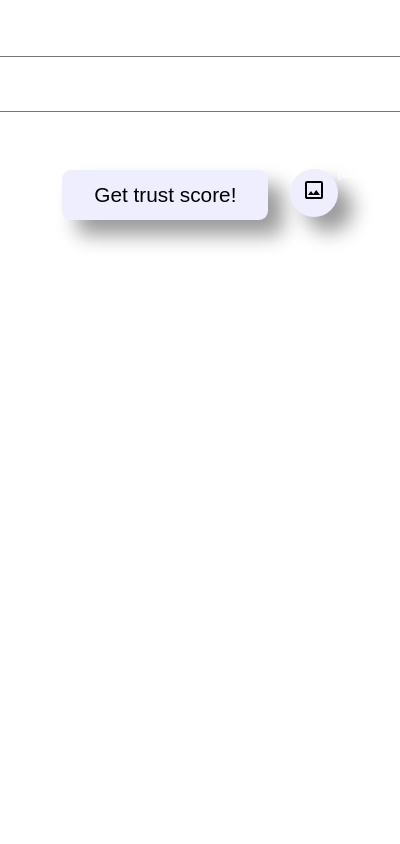
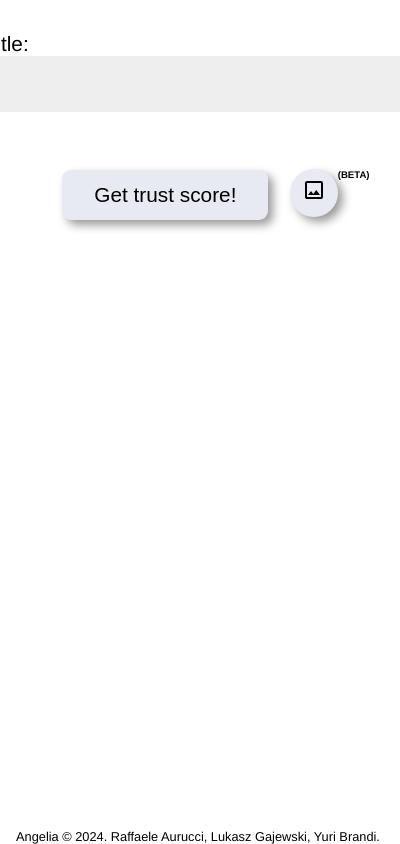
Before and after one commit to YuriBrandi/Angelia, a browser extension: page angelia_extension/popup/index.html in a window 400 px wide. Both pictures are taken after a click on the button 148 px from the left and 73 px from the top of the page. Shown: the top 844 px of the page. Drawn offline with Linux system fonts and the light colour scheme.

Commit message:
Fixed popup in light mode

```diff
--- a/angelia_extension/popup/css/index.css
+++ b/angelia_extension/popup/css/index.css
@@ -44,6 +44,7 @@ body {
   max-height: 130px;
 
   border-radius: 9px;
+  border: none;
   padding: .5rem 1rem;
 }
 
@@ -117,7 +118,7 @@ button:hover {
   text-align: left;
   font-size: 1rem;
   max-height: 80px;
-  overflow:scroll
+  overflow:scroll;
 }
 
 footer {
@@ -146,11 +147,27 @@ footer {
 }
 
 @media (prefers-color-scheme: light) {
-  button {
-    background: #eef;
+
+  .container {
+    color: black;
   }
 
-  button:hover {
-    background: #cce;
+  button {
+    background-color: #e7eaf2;
+    color: black;
+    box-shadow: 5px 5px 10px rgba(0, 0, 0, 0.4);
   }
+
+  .edit > img {
+    filter: none;
+  }
+
+  #loading_circle {
+    filter: invert();
+  }
+
+  #title_txt {
+    background-color: #eee;
+  }
+
 }
```
